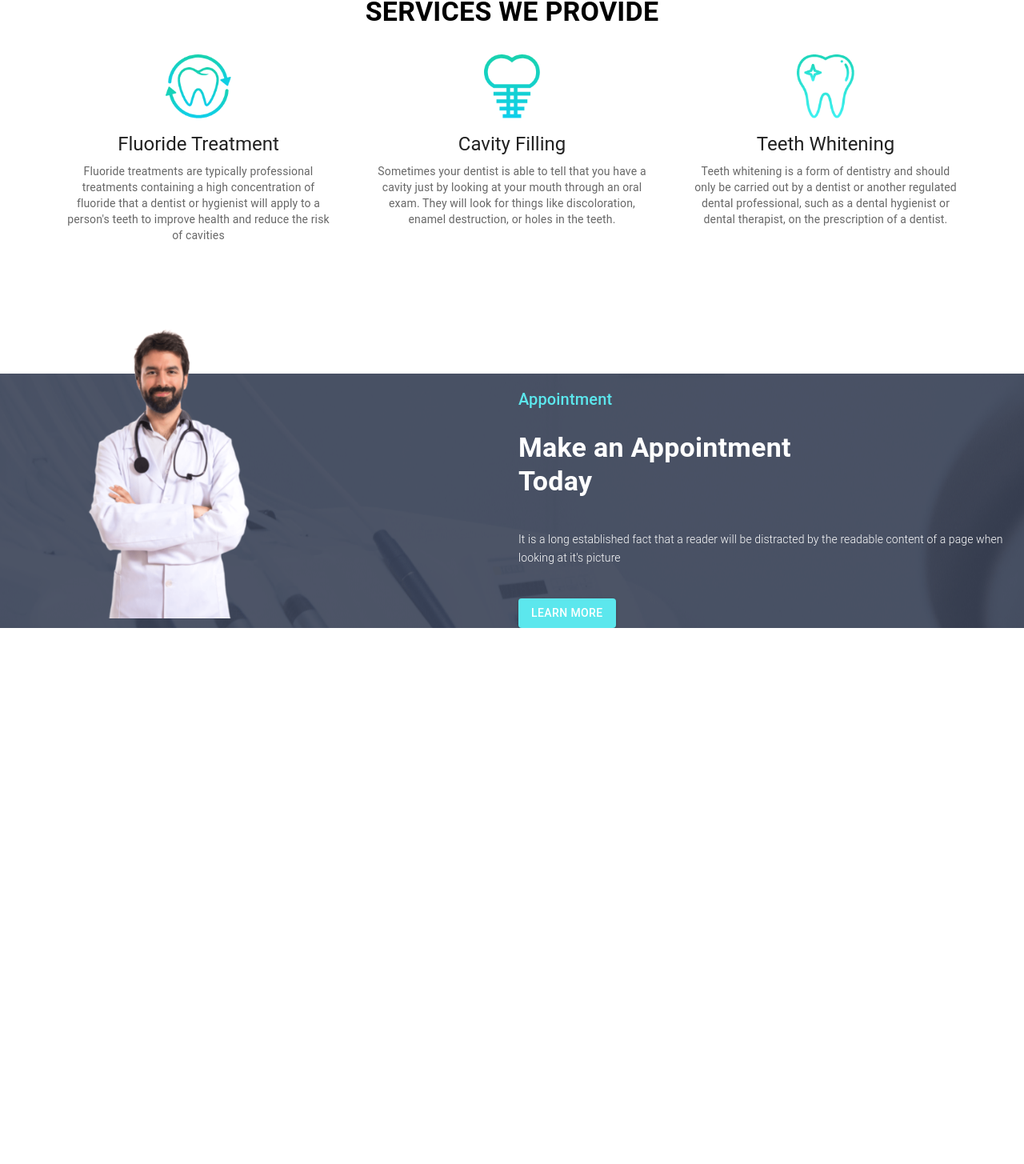
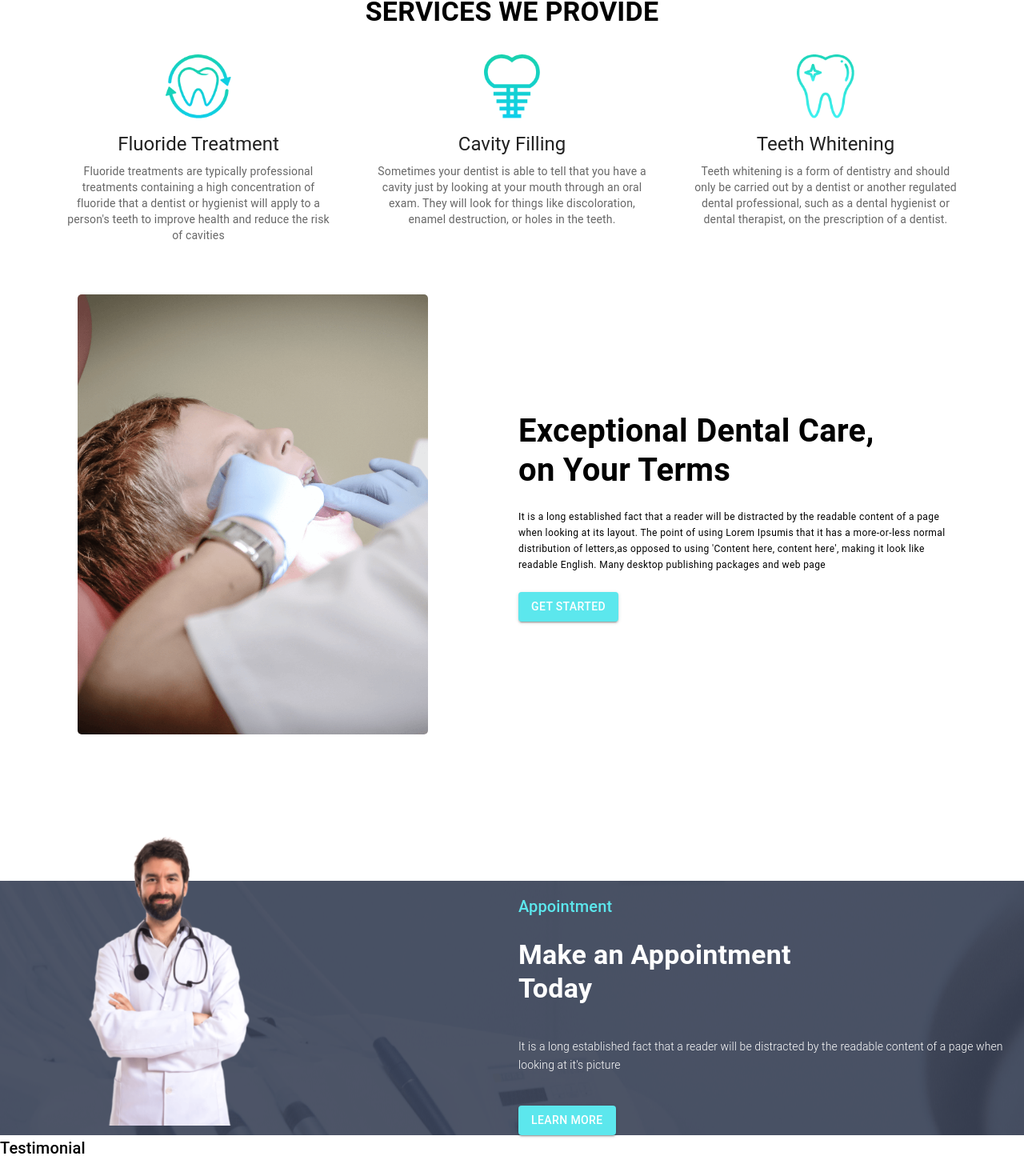
Before and after one commit to Foy5al/dazzling-smile-client-site, a React (Create React App) app: page / in a window 1280 px wide. Shown: the part 552-2007 px from the top of the page at 80% size. Before the commit the page ends 1337 px from the top, so only its background shows below. Built offline with nearby package versions, Linux system fonts and the light colour scheme.

Commit message:
treatment

```diff
--- a/src/Pages/Appointment/BookingModal/BookingModal.js
+++ b/src/Pages/Appointment/BookingModal/BookingModal.js
@@ -18,7 +18,7 @@ const style = {
 };
 
 const BookingModal = ({ openBooking, handleBookingClose, booking, date }) => {
-    const { name, time, space } = booking;
+    const { name } = booking;
     const handleBookingSubmit = e => {
         alert('submitting');
 
--- a/src/Pages/Home/Home/Home.js
+++ b/src/Pages/Home/Home/Home.js
@@ -3,6 +3,8 @@ import Navigation from '../../Shared/Navigation/Navigation';
 import AppointmentBanner from '../AppointmentBanner/AppointmentBanner';
 import Banner from '../Banner/Banner';
 import Services from '../Services/Services';
+import Testimonial from '../Testimonial/Testimonial';
+import Treatment from '../Treatment/Treatment';
 
 const Home = () => {
     return (
@@ -10,7 +12,9 @@ const Home = () => {
             <Navigation />
             <Banner />
             <Services />
+            <Treatment />
             <AppointmentBanner />
+            <Testimonial />
         </div>
     );
 };
--- /dev/null
+++ b/src/Pages/Home/Testimonial/Testimonial.js
@@ -0,0 +1,21 @@
+import { Typography } from '@mui/material';
+import { Box, Container } from '@mui/system';
+import React from 'react';
+
+const Testimonial = () => {
+    return (
+        <Box>
+            <Typography variant='h6' component='h6'>
+                Testimonial
+            </Typography>
+            <Typography variant='h5' component='h5'>
+                What Our Patients Says
+            </Typography>
+            <Container>
+
+            </Container>
+        </Box>
+    );
+};
+
+export default Testimonial;
--- /dev/null
+++ b/src/Pages/Home/Treatment/Treatment.js
@@ -0,0 +1,38 @@
+import React from 'react';
+import { Button, Grid, Typography } from '@mui/material';
+import treatmentImg from '../../../assets/images/treatment.png'
+
+const verticalCenter = {
+    display: 'flex',
+    alignItems: 'center',
+    justifyItems: 'center'
+
+}
+const Treatment = () => {
+    return (
+        <Grid sx={{ ...verticalCenter, py: 5 }} container spacing={2}>
+            <Grid item xs={12} md={6} sx={{ textAlign: 'center' }}>
+                <img
+                    style={{ maxWidth: 450, maxHeight: 550, borderRadius: 5 }}
+                    src={treatmentImg} alt="Treatment_Img" />
+            </Grid>
+
+            <Grid item xs={12} md={6} sx={{ px: 10 }}>
+                <Typography sx={{ fontWeight: 600, fontSize: 40 }} variant='h4' component='h4'>
+                    Exceptional Dental Care, <br /> on Your Terms
+                </Typography>
+
+                <Typography variant='caption' component='div' sx={{ my: 3 }}>
+                    It is a long established fact that a reader will be distracted by the readable content of a page when looking at its layout. The point of using Lorem Ipsumis that it has a more-or-less normal distribution of letters,as opposed to using 'Content here, content here', making it look like readable English. Many desktop publishing packages and web page
+                </Typography>
+
+                <Button sx={{ backgroundColor: '#5CE7ED' }} variant='contained'>
+                    Get Started
+                </Button>
+            </Grid>
+
+        </Grid>
+    );
+};
+
+export default Treatment;
```
